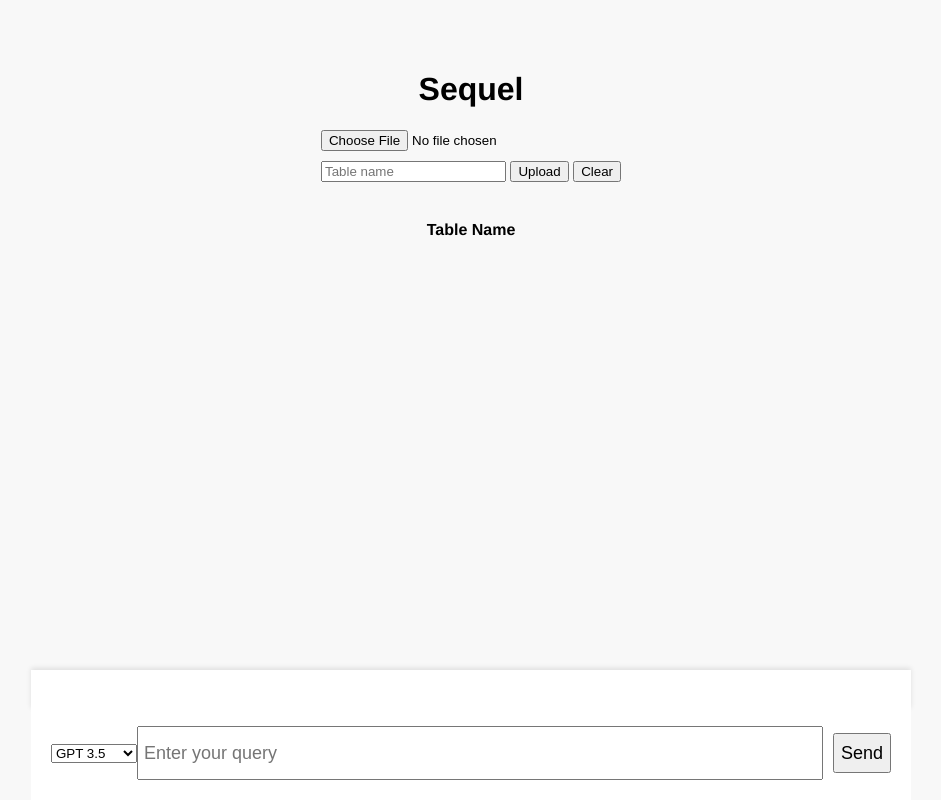
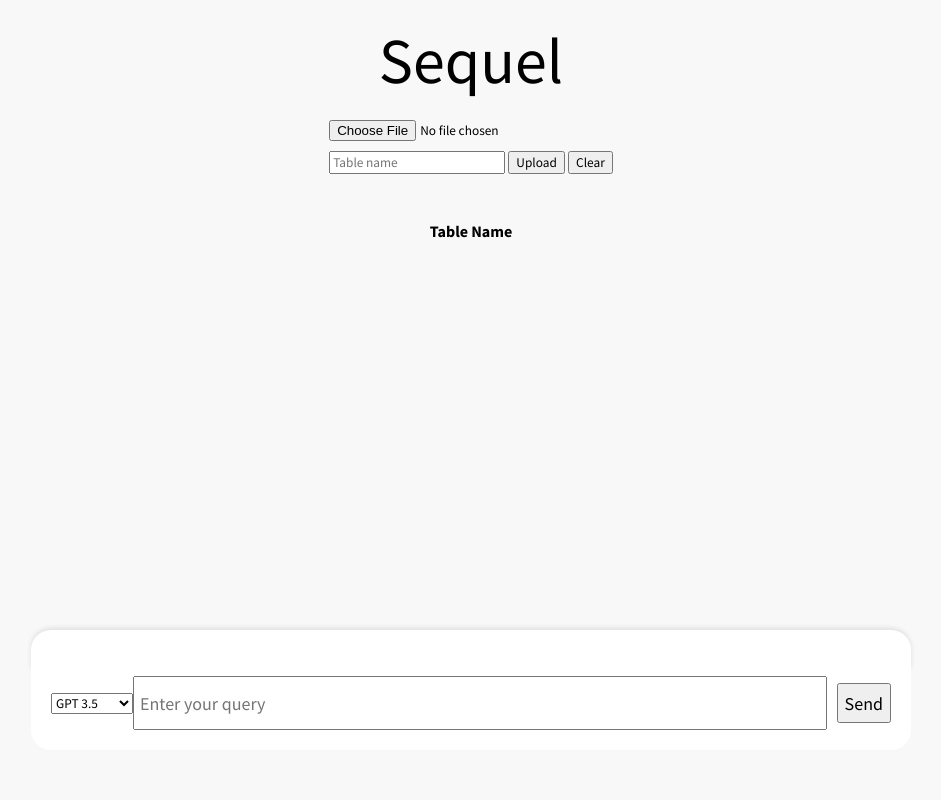
Before and after one commit to kyle-cheung/sequel, a Flask app: page / in a window 1280 px wide. Shown: the whole page, without its empty margins (169-1110 px from the left). Run offline with Flask 3, Linux system fonts and the light colour scheme; data that the repository does not hold is empty.

Commit message:
updated styling and preserved indents an newlines in query output

```diff
--- a/frontend/static/query.js
+++ b/frontend/static/query.js
@@ -25,7 +25,7 @@ sendButton.addEventListener("click", async () => {
     if (result.status === "success") {
         //Add response from app to query history
         const sqlResults = JSON.parse(result.message.sql_results);
-        updateQueryHistory(`SQL Query: ${result.message.sql_query}`, true, sqlResults);
+        updateQueryHistory(`SQL Query:\n ${result.message.sql_query}`, true, sqlResults);
     } else {
         // Handle the error here (e.g., show an error message)
         updateQueryHistory("There was an error with your query", true)
@@ -53,6 +53,10 @@ function updateQueryHistory(query, sequel_response = false, results = null) {
         queryElement.classList.add("sequelResponse");
         const separator = document.createElement("hr");
         queryHistory.appendChild(separator);
+
+        if (query.startsWith("SQL Query:")) {
+            queryElement.classList.add("preserve-whitespace");
+        }
     }
 
     queryHistory.appendChild(queryElement);
--- a/frontend/static/styles.css
+++ b/frontend/static/styles.css
@@ -1,5 +1,9 @@
+* {
+    font-family: 'Source Sans Pro', sans-serif;
+}
+
 body {
-    font-family: Helvetica, sans-serif;
+    font-family: 'Source Sans Pro', sans-serif;
     margin: 0;
     padding: 0;
     display: flex;
@@ -8,6 +12,20 @@ body {
     justify-content: center;
     background-color: #f8f8f8;
 }
+
+h1 {
+    position: fixed;
+    top: 0;
+    left: 50%;
+    transform: translateX(-50%);
+    margin: 0;
+    padding: 20px;
+    text-align: center;
+    z-index: 100;
+    font-size: 64px;
+    font-weight: 400;
+}
+
 
 .container {
     width: 80%;
@@ -32,10 +50,10 @@ form {
 
 .uploadContent {
     position: fixed;
-    top: 50px;
+    top: 120px;
     width: 80%;
     left: 50%;
-    height:100px;
+    height: 100px;
     transform: translateX(-50%);
     display: flex;
     flex-direction: column;
@@ -46,7 +64,6 @@ form {
 
 #tableList {
     position: fixed;
-    font-family: Helvetica, sans-serif;
     top: 200px;
     display: flex;
     flex-direction: column;
@@ -55,6 +72,7 @@ form {
     width: 80%;
     left: 50%;
     transform: translateX(-50%);
+    font-weight: 300;
 }
 
 #message {
@@ -64,7 +82,7 @@ form {
 
 .query-container {
     position: fixed;
-    bottom: 0;
+    bottom: 50px;
     left: 200px;
     right: 200px;
     display: flex;
@@ -73,6 +91,8 @@ form {
     background-color: white;
     padding: 20px;
     box-shadow: 0 -2px 5px, rgba(0, 0, 0, 0.1);
+    border-bottom-left-radius: 20px;
+    border-bottom-right-radius: 20px;
 }
 
 #userQuery {
@@ -90,7 +110,7 @@ form {
 
 .query-history {
     position: fixed;
-    bottom: 90px;
+    bottom: 130px;
     left: 200px;
     right: 200px;
     background-color: white;
@@ -98,6 +118,12 @@ form {
     box-shadow: 0 -2px 5px rgba(0, 0, 0, 0.1);
     overflow-y: auto;
     max-height: 800px;
+    border-top-left-radius: 20px;
+    border-top-right-radius: 20px;
+}
+
+.preserve-whitespace {
+    white-space: pre-wrap;
 }
 
 .sequelResponse {
--- a/frontend/templates/index.html
+++ b/frontend/templates/index.html
@@ -8,11 +8,15 @@
     <script type="module" src="{{ url_for('static', filename='upload.js') }}" defer></script>
     <script type="module" src="{{ url_for('static', filename='tables.js') }}" defer></script>
     <script type="module" src="{{ url_for('static', filename='query.js') }}" defer></script>
+
+    <link rel="preconnect" href="https://fonts.googleapis.com">
+    <link rel="preconnect" href="https://fonts.gstatic.com" crossorigin>
+    <link href="https://fonts.googleapis.com/css2?family=Source+Sans+Pro:wght@300;400;600;700&display=swap" rel="stylesheet">
 </head>
 <body>
     <div class="container">
+        <h1>Sequel</h1>
         <div class="uploadContent">
-            <h1>Sequel</h1>
                 <div class="input-container">
                     <input type="file" id="csvFile">
                     <div>
```
